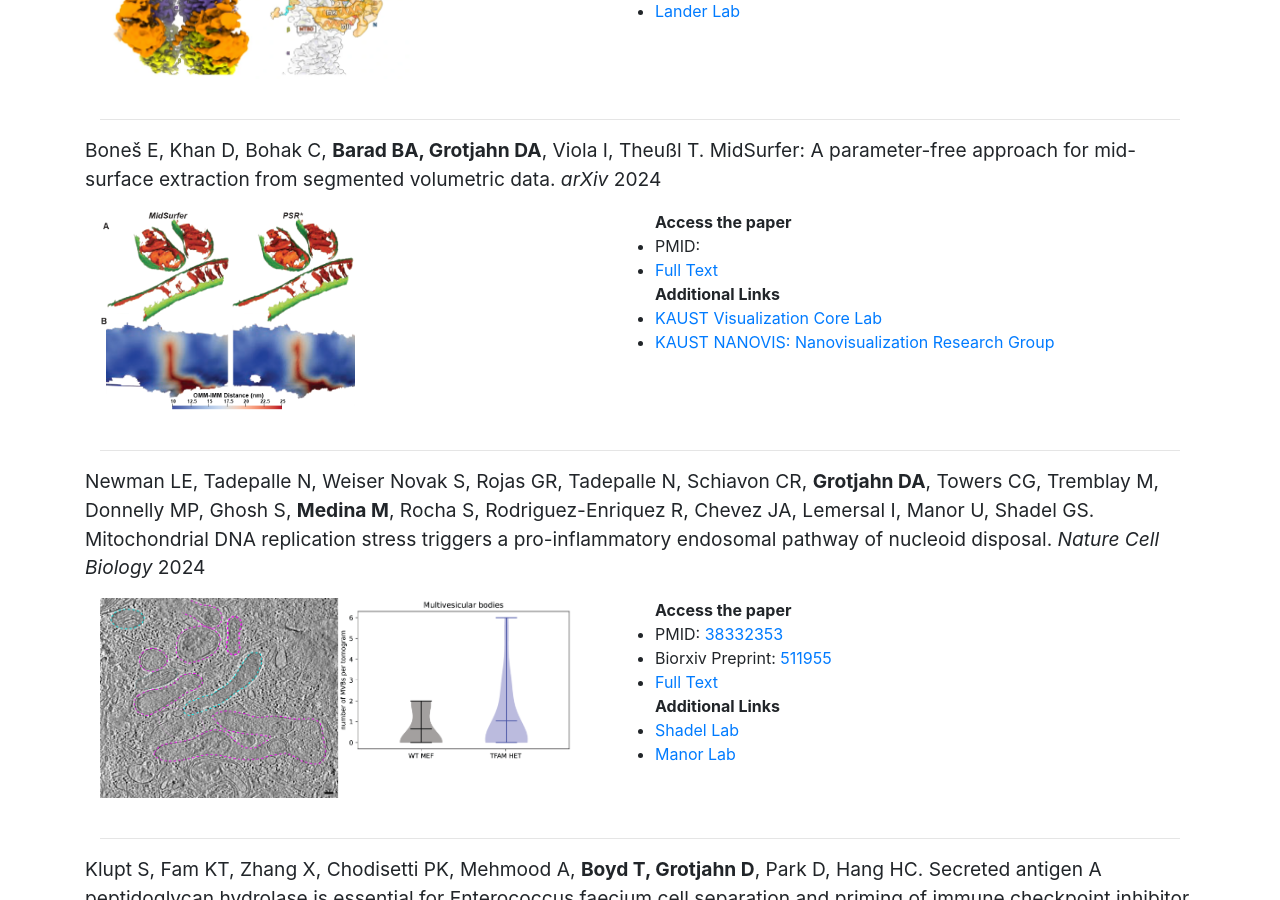
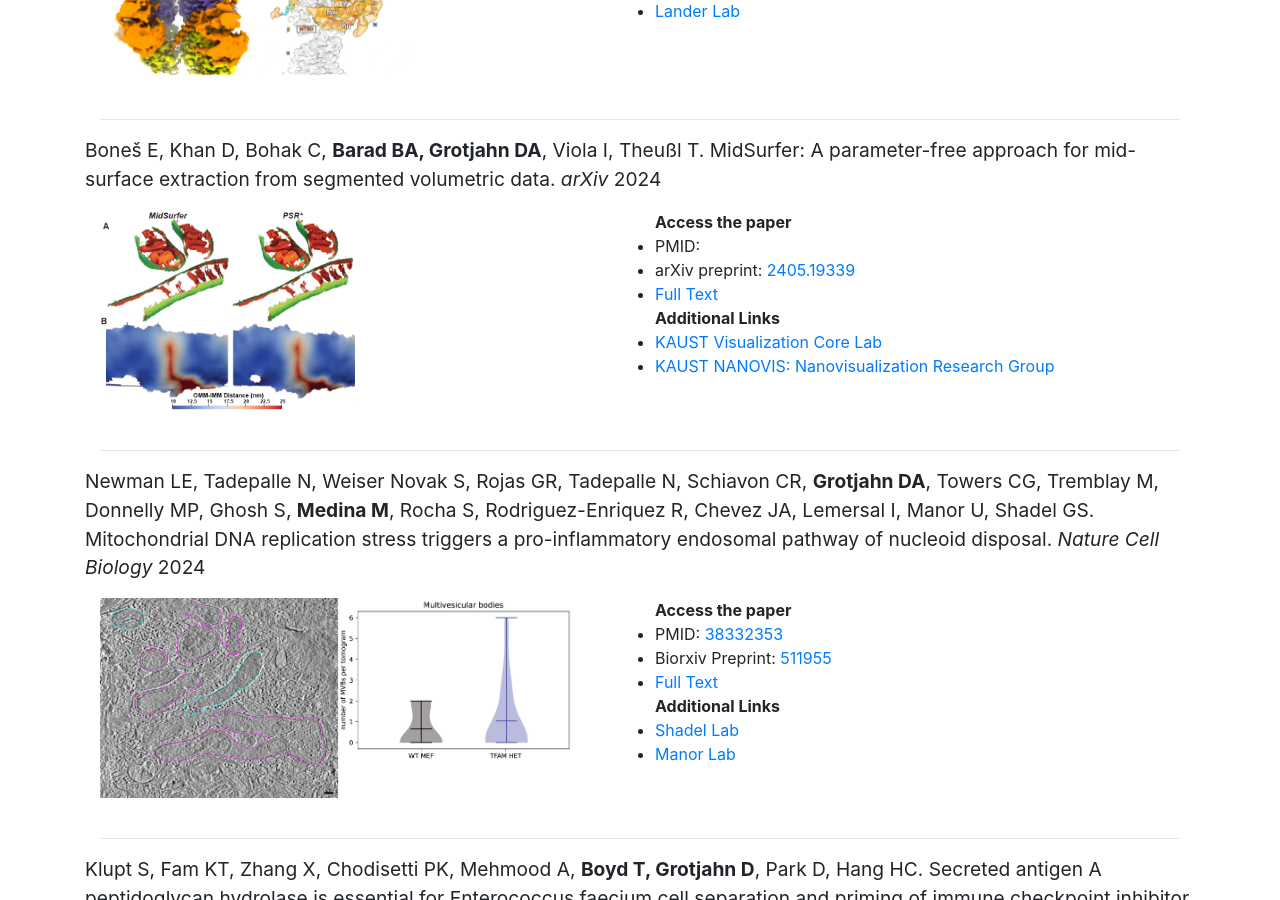
Before and after one commit to GrotjahnLab/GrotjahnLab.github.io, a Jekyll site: the page built from publications/index.html, in a window 1280 px wide and 900 px high, scrolled down 611 px. Built offline with Jekyll 4.4.1, drawn with Linux system fonts in a browser that asks for light colours; nearby versions of some CDN libraries; comment, search, counter and statistics services are not loaded.

Commit message:
Arxiv Support

```diff
--- a/_data/publications.yml
+++ b/_data/publications.yml
@@ -11,6 +11,7 @@
 - citation: 'Boneš E, Khan D, Bohak C, **Barad BA, Grotjahn DA**, Viola I, Theußl T. MidSurfer: A parameter-free approach for mid-surface extraction from segmented volumetric data. *arXiv* 2024'
   image: '/static/img/publications/midsurfer_arxiv2024.png'
   pdf: '/static/pdf/Midsurfer_arxiv_2024.pdf'
+  arxiv: 2405.19339
   links:
     - name: "KAUST Visualization Core Lab"
       url: 'https://corelabs.kaust.edu.sa/labs/visualization-core-lab'
--- a/publications/index.html
+++ b/publications/index.html
@@ -33,6 +33,10 @@ group: publications
 			<!--Chemrxiv - optional -->
 			{% if publication.chemrxiv %}
 			<li>ChemRxiv Preprint: <a href=" https://doi.org/10.26434/chemrxiv.{{publication.chemrxiv}}" alt = "chemrxiv preprint link: {{publication.chemrxiv}}"> {{publication.chemrxiv}}</a></li>
+			{% endif %}
+
+			{% if publication.arxiv %}
+			<li>arXiv preprint: <a href="https://arxiv.org/abs/{{publication.arxiv}}" alt="arxiv preprint link: {{publication.arxiv}}">{{publication.arxiv}}</a></li>
 			{% endif %}
 
 			<!-- PDF -->
```
